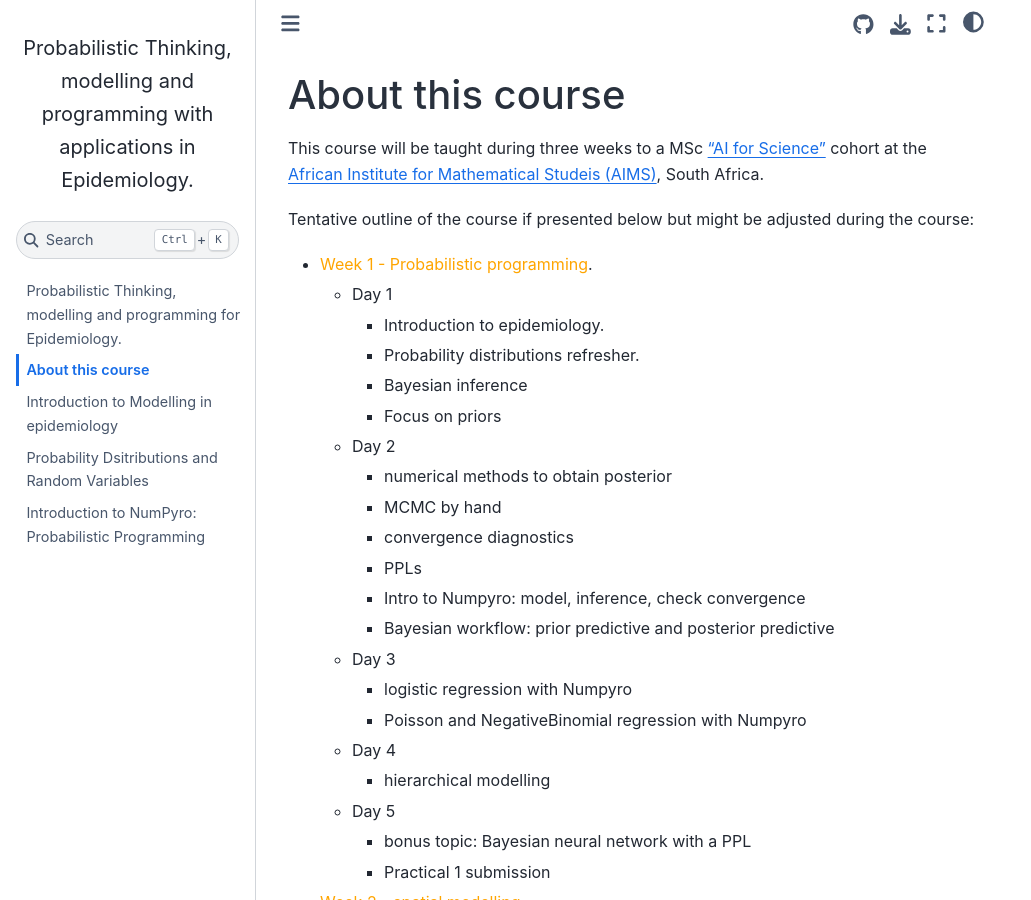
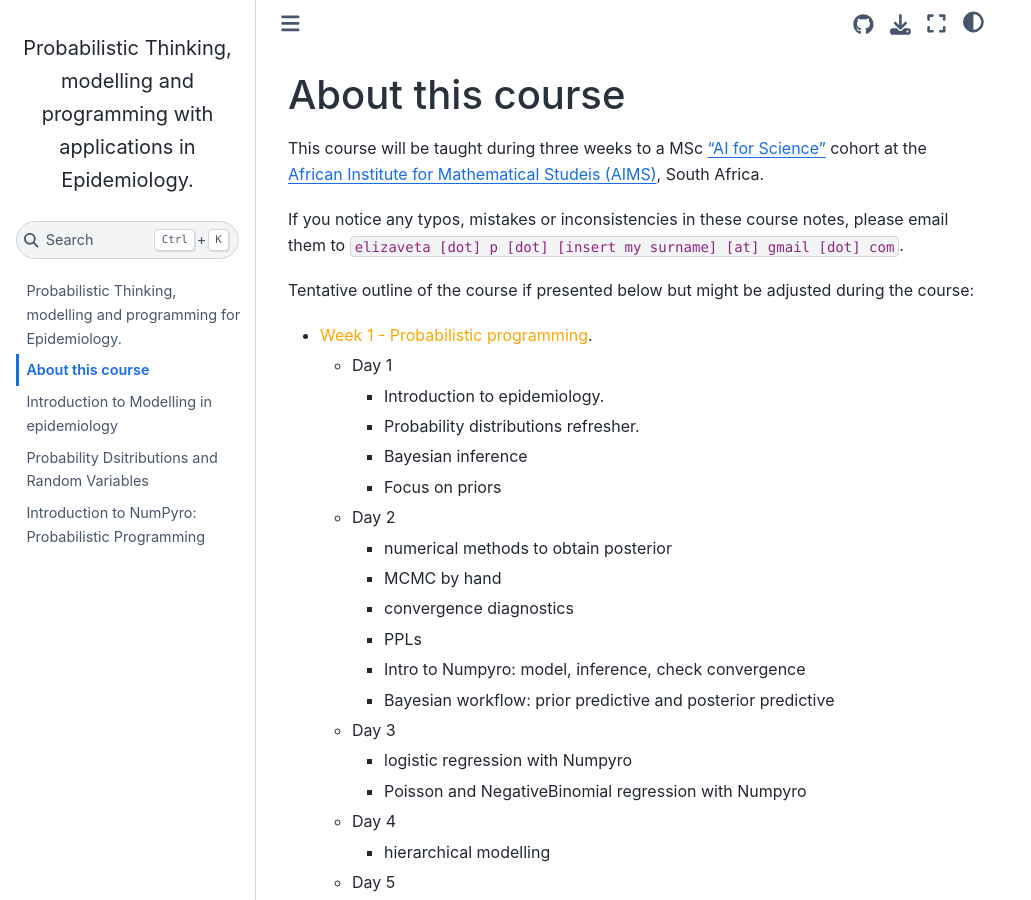
Before and after one commit to elizavetasemenova/prob-epi, a Jupyter Book: the page built from 02_about.md, in a window 1280 px wide and 900 px high. Shown: the whole window, without its empty margins (0-1031 px from the left). Built offline with Jupyter Book 1.0.4 settings and Sphinx 7.4.7 and the Sphinx Book theme 1.1.4, drawn with Linux system fonts in a browser that asks for light colours.

Commit message:
add email to report typos

```diff
--- a/02_about.md
+++ b/02_about.md
@@ -1,6 +1,8 @@
 # About this course
 
 This course will be taught during three weeks to a MSc ["AI for Science"](https://ai.aims.ac.za/) cohort at the [African Institute for Mathematical Studeis (AIMS)](https://aims.ac.za/), South Africa.
+
+If you notice any typos, mistakes or inconsistencies in these course notes, please email them to `elizaveta [dot] p [dot] [insert my surname] [at] gmail [dot] com`.
 
 Tentative outline of the course if presented below but might be adjusted during the course:
 
```
